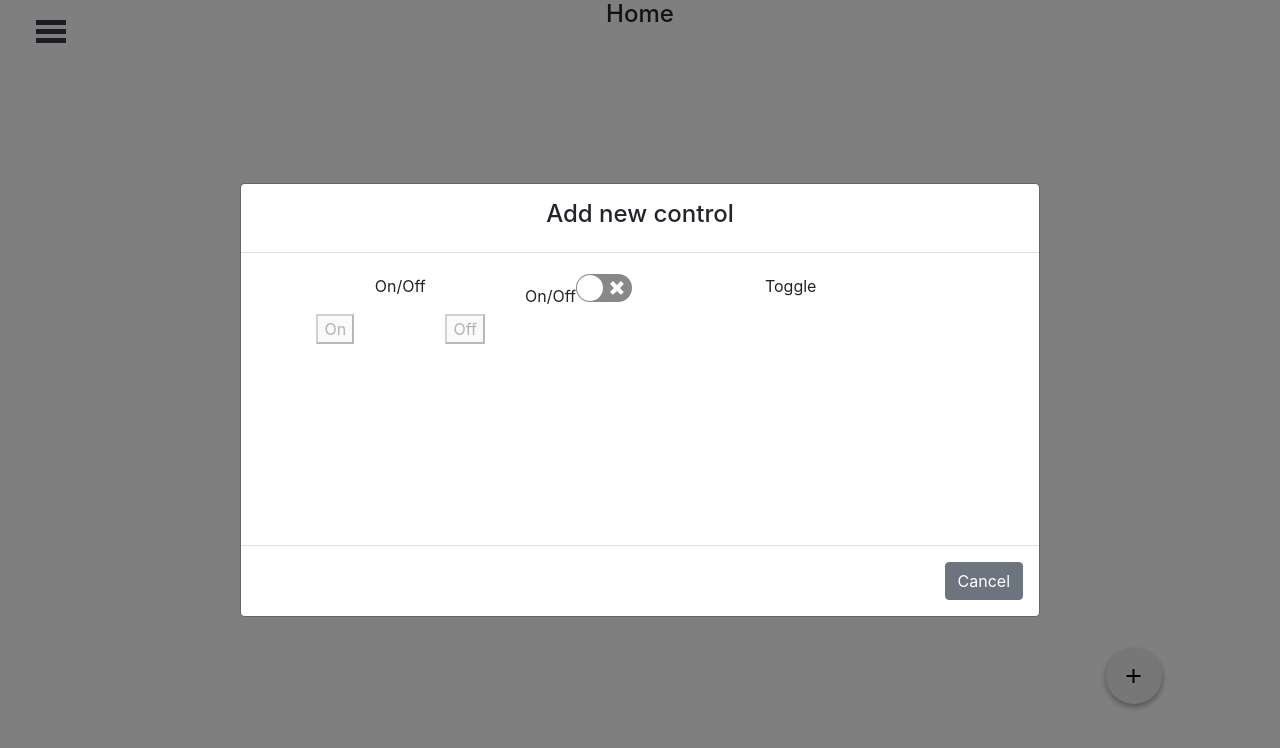
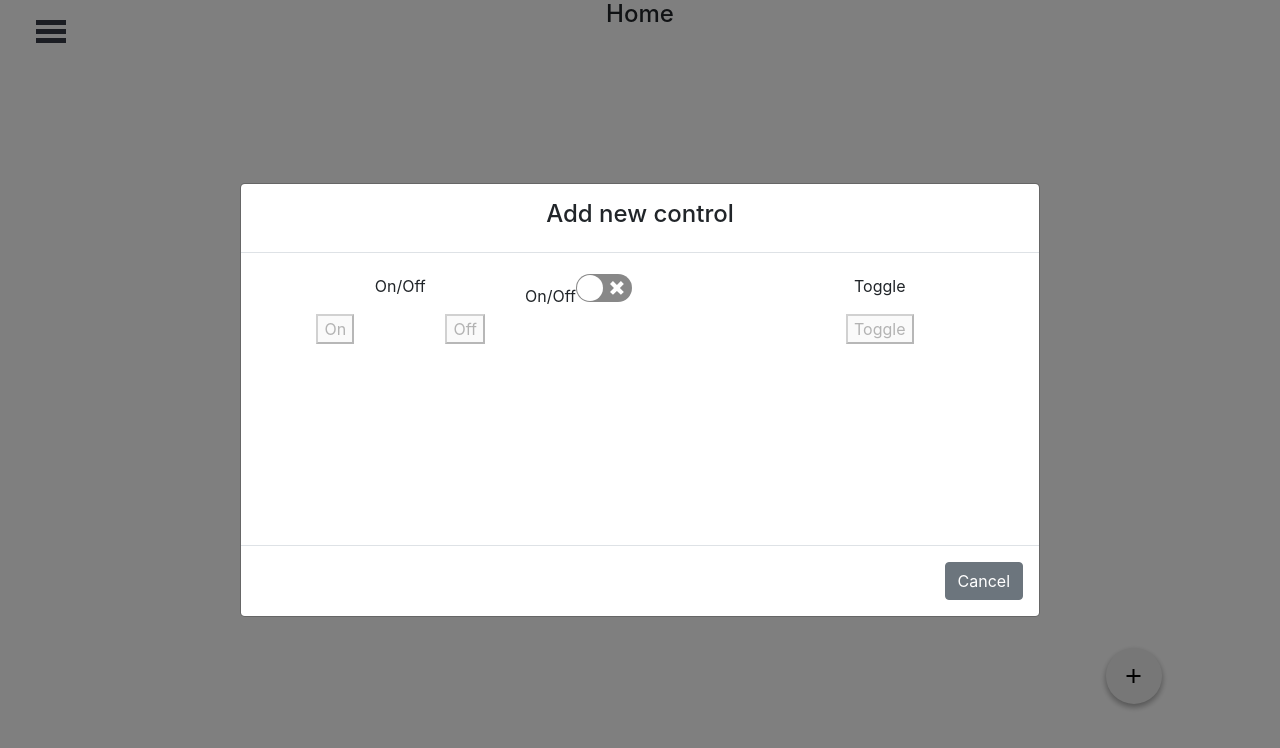
Before and after one commit to Furman950/simple-home-automation, a React (Create React App) app in the folder SimpleHomeAutomation/ClientApp/: page / in a window 1280 px wide. Both pictures are taken after a click on the button "add". Shown: the top 748 px of the page. Built offline with nearby package versions, Linux system fonts and the light colour scheme; no server answers.

Commit message:
Implemented Toggle control

```diff
--- a/SimpleHomeAutomation/ClientApp/src/components/controls/Toggle.js
+++ b/SimpleHomeAutomation/ClientApp/src/components/controls/Toggle.js
@@ -1,7 +1,55 @@
 import React, { Component } from 'react';
+import { Row, Col } from 'react-bootstrap';
+import { publishMessage } from '../../services/APICalls';
 
 export default class Toggle extends Component {
+    constructor(props) {
+        super(props);
+        let label, buttonLabel, publishMessage, topic;
+
+        if (this.props.data === undefined || this.isEmpty(this.props.data)) {
+            label = "Toggle";
+            buttonLabel = "Toggle";
+            publishMessage = "toggle";
+        }
+        else {
+            label = this.props.data.label ? this.props.data.label : "Toggle";
+            buttonLabel = this.props.data.buttonLabel ? this.props.data.buttonLabel : "Toggle";
+            publishMessage = this.props.data.publishMessage ? this.props.data.publishMessage : "toggle";
+            topic = this.props.data.topic;
+        }
+
+        this.state = {
+            label: label,
+            buttonLabel: buttonLabel,
+            publishMessage: publishMessage,
+            topic: topic
+        }
+    }
+
+    isEmpty = (obj) => Object.entries(obj).length === 0 && obj.constructor === Object
+
+    publish = () => {
+        publishMessage(this.state.topic, this.state.publishMessage)
+            .then(res => res.text())
+            .then(res => console.log(res));
+    }
+
     render() {
-        return(<p>Toggle</p>)
+        return (
+            <div className={this.props.theClasses}>
+                <p className="text-center">{this.state.label}</p>
+                <Row>
+                    <Col className="text-center">
+                        <button
+                            onClick={this.publish}
+                            disabled={this.props.disabled}
+                        >
+                            {this.state.buttonLabel}
+                        </button>
+                    </Col>
+                </Row>
+            </div>
+        )
     }
 }
--- a/SimpleHomeAutomation/ClientApp/src/components/controls/config/ToggleConfig.js
+++ b/SimpleHomeAutomation/ClientApp/src/components/controls/config/ToggleConfig.js
@@ -1,7 +1,47 @@
 import React, { Component } from 'react';
+import { Form, Col } from 'react-bootstrap';
 
 export default class ToggleConfig extends Component {
+    constructor(props) {
+        super(props);
+    }
+
+    onChange = e => {
+        let key = e.target.name;
+        let value = e.target.value;
+
+        this.props.addControlData(key, value);
+    }
+
     render() {
-        return(<p>Toggle Config</p>)
+        return(
+            <div>
+                <Form.Group>
+                    <Form.Label>Label for Toggle Control</Form.Label>
+                    <Form.Control placeholder="Default 'toggle'" onChange={this.onChange} name="label" />
+                </Form.Group>
+                <Form.Row>
+                    <Form.Group as={Col}>
+                        <Form.Label>Toggle button publish message</Form.Label>
+                        <Form.Control
+                            type="text"
+                            placeholder="Default is 'toggle'"
+                            onChange={this.onChange}
+                            name="publishMessage"
+                        />
+                    </Form.Group>
+
+                    <Form.Group as={Col}>
+                        <Form.Label>Toggle button label</Form.Label>
+                        <Form.Control
+                            type="text"
+                            placeholder="Default is 'Toggle'"
+                            onChange={this.onChange}
+                            name="buttonLabel"
+                        />
+                    </Form.Group>
+                </Form.Row>
+            </div>
+        )
     }
 }
--- a/SimpleHomeAutomation/ClientApp/src/util/UIBuilder.js
+++ b/SimpleHomeAutomation/ClientApp/src/util/UIBuilder.js
@@ -4,6 +4,7 @@ import Switch from '../components/controls/Switch';
 import OnOffConfig from '../components/controls/config/OnOffConfig';
 import SwitchConfig from '../components/controls/config/SwitchConfig';
 import ToggleConfig from '../components/controls/config/ToggleConfig';
+import Toggle from '../components/controls/Toggle';
 
 
 function getUIControl(controlName) {
@@ -12,6 +13,8 @@ function getUIControl(controlName) {
             return OnOff;
         case "Switch":
             return Switch;
+        case "Toggle":
+            return Toggle;
     }
 }
 
```
